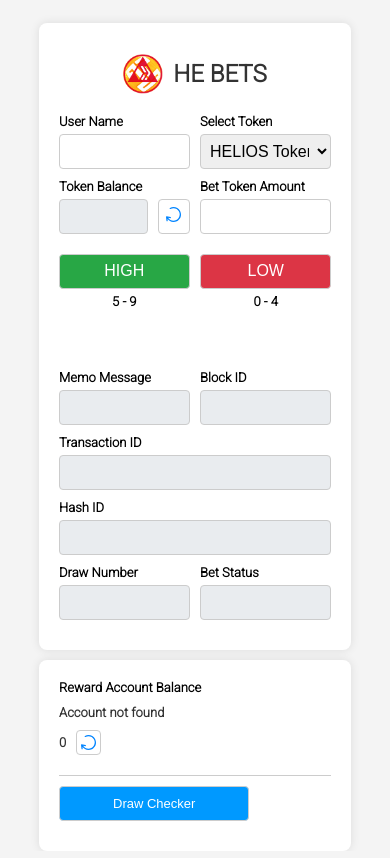
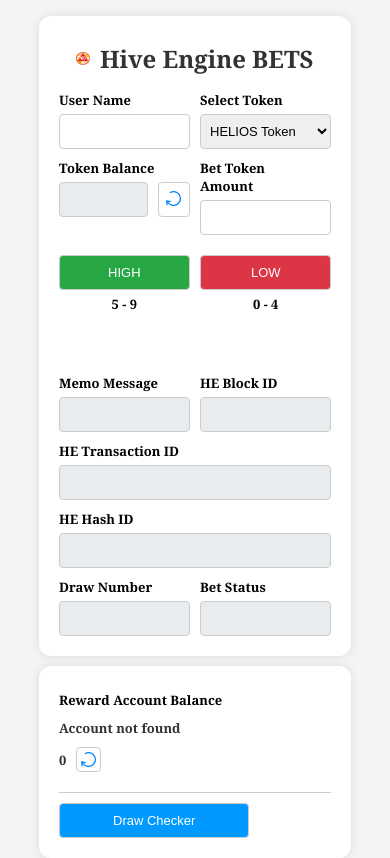
Before and after one commit to helios-bet/github.io, a plain HTML site: page index.html in a window 390 px wide. Drawn offline with nearby package versions, Linux system fonts and the light colour scheme; no server answers.

Commit message:
Add files via upload

```diff
--- a/css/main.css
+++ b/css/main.css
@@ -1,5 +1,5 @@
 body {
-    font-family: 'Roboto', sans-serif;
+    font-family: Georgia, 'Times New Roman', Times, serif;
     font-size: 13px;
     font-weight: 600;
     background-color: #f4f4f4;
@@ -21,8 +21,11 @@ body {
 
 .form-container, .balance-panel {
     background-color: #fff;
-    padding: 20px;
-    border-radius: 8px;
+    padding-left: 20px;
+    padding-right: 20px;
+    padding-top: 10px;
+    padding-bottom: 10px;
+    border-radius: 12px;
     box-shadow: 0 0 10px rgba(0, 0, 0, 0.1);
     box-sizing: border-box;
 }
@@ -173,7 +176,7 @@ form {
 }
 
 #bet-process-info {
-    height: 15px;
+    height: auto;
     opacity: 0;
     visibility: hidden;
     transition: opacity 1s ease-in-out;
@@ -181,6 +184,10 @@ form {
     display: flex;
     align-items: center;
     font-size: 13px;
+}
+
+.message-params {
+    height: 15px !important;
 }
 
 /* Special case for Transaction ID and Hash ID to take 100% width */
@@ -200,7 +207,7 @@ form {
 .balance-panel h3 {
     font-size: 13px;
     margin-bottom: 10px;
-    margin-top: 0;
+    margin-top: 5px;
 }
 
 .balance-row {
@@ -241,74 +248,25 @@ form {
 /* Existing styles remain the same */
 
 /* Mobile Styles */
-@media (max-width: 548px) {
+@media (max-width: 1280px) {
     .container {
         flex-direction: column;
-        width: 95%;
-        height: 90%;
-        padding-top: 20px;
+        width: 80%;
+        height: 95%;
+        padding-top: 10px;
     }
 
     .form-container {
         width: 100%;
         margin-right: 0;
         margin-bottom: 10px;
-        border-radius: 8px;
-        margin-top: 10px;
+        border-radius: 12px;
+        margin-top: 20px;
     }
 
     .balance-panel {
         width: 100%;
-        border-radius: 8px;
-    }
-
-    .form-group select,
-    .form-group input[type="text"],
-    .form-group button,
-    .inline-item input[type="text"],
-    .inline-item select,
-    .high-btn,
-    .low-btn {
-        width: 100%;
-        font-size: medium;
-    }
-
-    #token-balance-group {
-        display: flex;
-        justify-content: flex-start;
-        align-items: center;
-    }
-
-    .token-text {
-        width: 70% !important; /* Adjusted width for the text input */
-        margin-right: 5px;
-    }
-
-    .refresh-btn {
-        width: 25% !important; /* Adjusted width for the refresh button */
-    }
-}
-
-/* Mobile Styles */
-@media (max-width: 768px) {
-    .container {
-        flex-direction: column;
-        width: 90%;
-        height: 90%;
-        padding-top: 20px;
-    }
-
-    .form-container {
-        width: 100%;
-        margin-right: 0;
-        margin-bottom: 10px;
-        border-radius: 8px;
-        margin-top: 10px;
-    }
-
-    .balance-panel {
-        width: 100%;
-        border-radius: 8px;
+        border-radius: 12px;
     }
 
     .form-group select,
@@ -337,9 +295,7 @@ form {
     }
 }
 
-
-/* Mobile Styles */
-@media (max-width: 1280px) {
+@media (max-width: 768px) {
     .container {
         flex-direction: column;
         width: 80%;
@@ -351,13 +307,13 @@ form {
         width: 100%;
         margin-right: 0;
         margin-bottom: 10px;
-        border-radius: 8px;
+        border-radius: 12px;
         margin-top: 10px;
     }
 
     .balance-panel {
         width: 100%;
-        border-radius: 8px;
+        border-radius: 12px;
     }
 
     .form-group select,
@@ -407,7 +363,7 @@ form {
     border: 1px solid #888;
     width: 80%;
     max-width: 400px;
-    border-radius: 10px;
+    border-radius: 12px;
     box-shadow: 0 5px 15px rgba(0, 0, 0, 0.3);
     transform: translateY(-50px); /* Start with slight upward translation */
     transition: transform 0.3s ease; /* Smooth slide down transition */
@@ -518,18 +474,18 @@ form {
 .title-logo-group {
     display: flex;
     align-items: center;
-    margin-bottom: 10px; /* Space between title and form */
+    margin-bottom: 0px; /* Space between title and form */
     justify-content: center; /* Centers the title and logo */
 }
 
 .logo-image {
-    width: 40px;
-    height: 40px;
+    width: 5%;
+    height: auto;
     margin-right: 10px; /* Space between logo and title */
 }
 
 .title-text {
-    font-family: 'Roboto', sans-serif;
+    font-family: Georgia, 'Times New Roman', Times, serif;
     font-weight: 700 !important;
     font-size: 24px;
     color: #333; /* You can change the color to match your theme */
--- a/index.html
+++ b/index.html
@@ -33,11 +33,12 @@
     <div class="container">
         <div class="form-container">
             <!-- Title and Logo -->
-            <div class="title-logo-group">
-                <img src="./assests/upmehelios.png" alt="Logo" class="logo-image">
-                <h1 class="title-text">HE BETS</h1>
-            </div>
             <form>
+                <div class="form-group inline-group title-logo-group">
+                    <img src="./assests/upmehelios.png" alt="Logo" class="logo-image">
+                    <h1 class="title-text">Hive Engine BETS</h1>
+                </div>
+
                 <div class="form-group inline-group">
                     <div class="inline-item">
                         <label for="username">User Name</label>
@@ -45,7 +46,7 @@
                     </div>
                     <div class="inline-item">
                         <label for="token-symbol" class="token-label">Select Token</label>
-                        <select id="token-symbol" name="token-symbo">
+                        <select id="token-symbol" name="token-symbol">
                             <option value="HELIOS">HELIOS Token</option>
                             <option value="UPME">UPME Token</option>
                         </select>
@@ -88,7 +89,7 @@
                 </div>
 
                 <div class="form-group">
-                    <p id="bet-process-info">Bet amount transferred successfully...</p>
+                    <p id="bet-process-info" class="message-params">Bet amount transferred successfully...</p>
                 </div>
 
                 <div class="form-group inline-group">
@@ -98,21 +99,21 @@
                     </div>
 
                     <div class="inline-item">
-                        <label for="block-id">Block ID</label>
+                        <label for="block-id">HE Block ID</label>
                         <input type="text" id="block-id" name="block-id" readonly>
                     </div>
                 </div>
 
                 <div class="form-group inline-group">
                     <div class="inline-item">
-                        <label for="transaction-id">Transaction ID</label>
+                        <label for="transaction-id">HE Transaction ID</label>
                         <input type="text" id="transaction-id" name="transaction-id" readonly>
                     </div>
                 </div>
 
                 <div class="form-group inline-group">
                     <div class="inline-item">
-                        <label for="hash-id">Hash ID</label>
+                        <label for="hash-id">HE Hash ID</label>
                     <input type="text" id="hash-id" name="hash-id" readonly>
                     </div>
                 </div>
@@ -167,17 +168,17 @@
     <div id="popup-panel" class="popup-panel">
         <div class="popup-content">
             <span id="close-popup" class="close-popup">&times;</span>
-            <h3>Draw Checker</h3>
+            <h2>Draw Checker</h2>
             <div class="popup-form-group">
-                <label for="input-block-id">Block Number</label>
+                <label for="input-block-id">HE Block Number</label>
                 <input type="text" id="input-block-id" readonly>
             </div>
             <div class="popup-form-group">
-                <label for="input-transaction-id">Transaction Id</label>
+                <label for="input-transaction-id">HE Transaction Id</label>
                 <input type="text" id="input-transaction-id">
             </div>
             <div class="popup-form-group">
-                <label for="input-hash-id">Hash</label>
+                <label for="input-hash-id">HE Hash</label>
                 <input type="text" id="input-hash-id" readonly>
             </div>
             <div class="popup-form-group">
--- a/js/Popup.js
+++ b/js/Popup.js
@@ -113,11 +113,11 @@ class Popup {
                         await this.popUpErrorInfo(errMsg);
                     }
                 } else {
-                    let errMsg = "Encounter an hive-engine error, please try again...";
+                    let errMsg = "Encounter an error, please try again...";
                     await this.popUpErrorInfo(errMsg);
                 }
             } else {
-                let errMsg = "Encounter an hive-engine error, please try again...";
+                let errMsg = "Encounter an error, please try again...";
                 await this.popUpErrorInfo(errMsg);
             }
 
```
Also changed, not shown: 1 other file.
